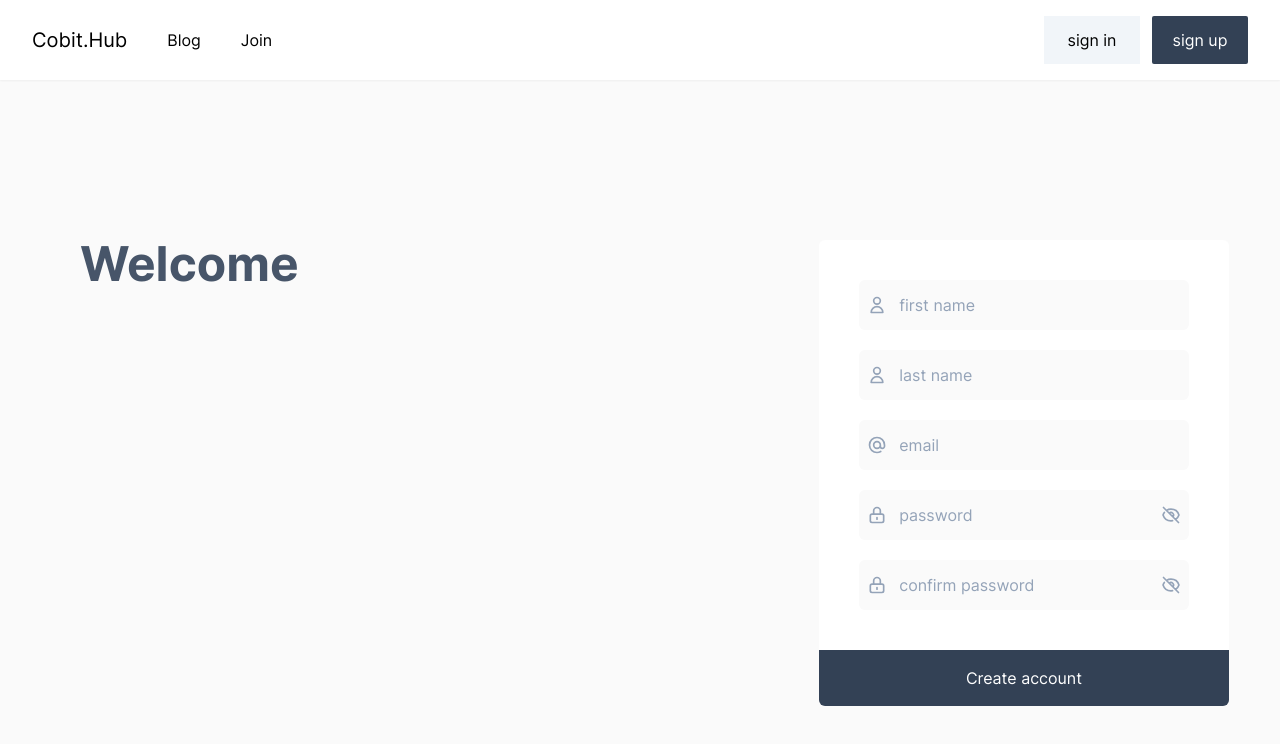
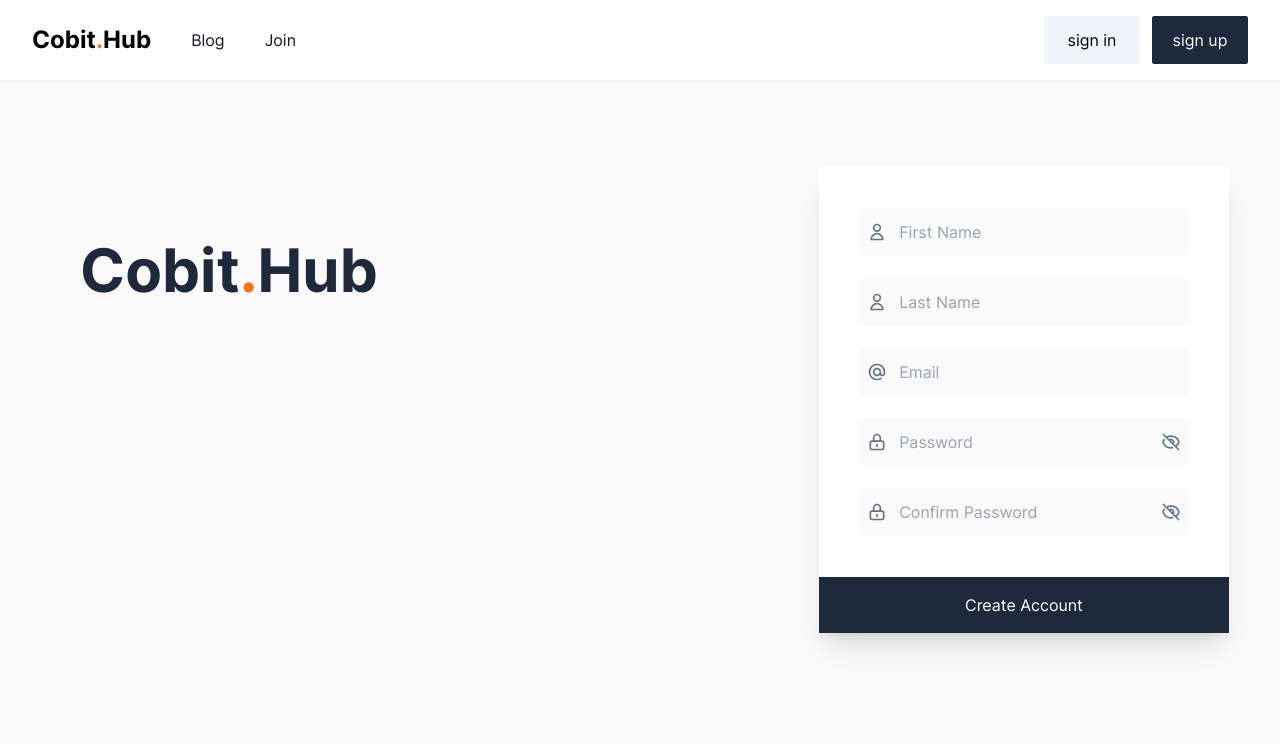
Before and after one commit to zakaryaghanai/cobitHub, a React (Create React App) app in the folder client/: page / in a window 1280 px wide. Shown: the top 744 px of the page. Built offline with nearby package versions, Linux system fonts and the light colour scheme.

Commit message:
refactor cutsomInput component & rendring init header buttons with default handlers

```diff
--- a/client/src/components/App/App.js
+++ b/client/src/components/App/App.js
@@ -14,13 +14,20 @@ class App extends Component {
     signUpButtonClickHandler = () => {
         alert('sign up button clicked')
     }
+
+    state = {
+        handlers: {
+            signInButtonClickHandler: this.signInButtonClickHandler,
+            signUpButtonClickHandler: this.signUpButtonClickHandler,
+        }
+    }
     render() {
         return (
             <div className='page'>
-                <Header signInButtonClickHandler={this.signInButtonClickHandler}/>
+                <Header {...this.state.handlers}/>
                 <div className='main'>
                     <div className='hidden lg:block flex-grow px-20'>
-                        <p className='text-5xl font-bold text-slate-600 pt-10 md:pt-28 lg:pt-40'>Welcome</p>
+                        <p className='text-6xl font-bold text-slate-800 pt-10 md:pt-28 lg:pt-40'>Cobit<span className='text-orange-500'>.</span>Hub</p>
                     </div>
                     <Login/>
                 </div>
--- a/client/src/components/Header/Header.js
+++ b/client/src/components/Header/Header.js
@@ -4,13 +4,6 @@ import './Header.css';
 import * as HeroIcon  from '@heroicons/react/outline'
 
 class Header extends Component {
-    signInButtonClickHandler = () => {
-        alert('attach your sign up handler by passing function reference to signInButtonClickHandler property')
-    }
-
-    signUpButtonClickHandler = () => {
-        alert('attach your sign up handler by passing function reference to signUpButtonClickHandler property')
-    }
 
     state = {
         links: [
@@ -18,10 +11,25 @@ class Header extends Component {
             {name: 'Join', url: '#'}
         ],
         showTopbar: false,
-        signInButtonClickHandler: this.props.signInButtonClickHandler ? this.props.signInButtonClickHandler : this.signInButtonClickHandler,
-        signUpButtonClickHandler: this.props.signUpButtonClickHandler ? this.props.signUpButtonClickHandler : this.signUpButtonClickHandler,
     }
 
+    signInButtonClickHandler = () => {
+        if(this.props.signInButtonClickHandler) {
+            this.props.signInButtonClickHandler()
+
+            return
+        }
+        alert('attach your sign up handler by passing function reference to signInButtonClickHandler property')
+    }
+
+    signUpButtonClickHandler = () => {
+        if(this.props.signUpButtonClickHandler) {
+            this.props.signUpButtonClickHandler()
+
+            return
+        }
+        alert('attach your sign up handler by passing function reference to signUpButtonClickHandler property')
+    }
 
     showDropDownHandler = () =>  {
         this.setState({
@@ -31,16 +39,16 @@ class Header extends Component {
 
     render() {
         return (
-            <header className=''>
+            <header className='relative z-10'>
                 <div className='w-full bg-white py-3 px-8 flex gap-10 shadow-sm relative md:py-4'>
                     <div className='logo flex items-center justify-between flex-grow md:flex-grow-0'>
-                        <div className='text-xl'>Cobit.Hub</div>
+                        <div className='text-2xl font-bold'>Cobit<span className='text-orange-500'>.</span>Hub</div>
                     </div>
 
                     <div className='links flex-grow hidden md:block'>
                         <ul className='items flex gap-10 h-full items-center'>
                             {this.state.links.map((link) => (
-                                <li key={link.name + '_'} className='item'>
+                                <li key={link.name + '_'} className='item text-slate-900'>
                                     <a href={link.url}
                                        className='hover:underline hover:decoration-2'>
                                         {link.name}
@@ -62,24 +70,24 @@ class Header extends Component {
                             className='button h-12 w-24 duration-200 bg-slate-100 hidden lg:block
                             focus:bg-slate-200
                             focus:ring-2 focus:ring focus:ring-slate-300'
-                            onClick={this.state.signInButtonClickHandler}
+                            onClick={this.signInButtonClickHandler}
                         >sign in
                         </button>
                         <button
-                            className='button h-12 w-24 duration-200 bg-slate-700 text-white rounded-sm hidden lg:block
+                            className='button h-12 w-24 duration-200 bg-slate-800 text-white rounded-sm hidden lg:block
                             hover:bg-slate-700
-                            focus:bg-slate-800
+                            focus:bg-slate-900
                             focus:ring-2 focus:ring focus:ring-slate-400'
-                            onClick={this.state.signUpButtonClickHandler}>
+                            onClick={this.signUpButtonClickHandler}>
                             sign up
                         </button>
                     </div>
 
                 </div>
-                <div className= { this.state.showTopbar ? 'bg-white p-4 shadow-md rounded-sm overflow-hidden lg:hidden' : 'hidden'} >
+                <div className= { this.state.showTopbar ? 'w-full bg-white p-4 shadow-md rounded-sm overflow-hidden absolute lg:hidden' : 'hidden'} >
                     <ul className='items flex flex-col h-full items-start md:hidden'>
                         {this.state.links.map((link, index) => (
-                            <li key={link.title} className='w-full cursor-pointer p-4 hover:bg-zinc-50 active:bg-zinc-100'>
+                            <li key={index} className='w-full text-slate-800 cursor-pointer p-4 hover:bg-zinc-50 active:bg-zinc-100'>
                                 <a href={link.url}
                                    className='w-full text-zinc-800'>
                                     {link.name}
@@ -92,13 +100,14 @@ class Header extends Component {
                             className='button h-12 w-24 duration-200 bg-slate-100 lg:hidden
                             focus:bg-slate-200
                             focus:ring-2 focus:ring focus:ring-slate-300'
-                        >sign in
+                            onClick={this.signInButtonClickHandler}>sign in
                         </button>
                         <button
                             className='button h-12 w-24 duration-200 bg-slate-800 text-white rounded-sm lg:hidden
                             hover:bg-slate-700
-                            focus:bg-slate-800
-                            focus:ring-2 focus:ring focus:ring-slate-400'>sign up
+                            focus:bg-slate-900
+                            focus:ring-2 focus:ring focus:ring-slate-400'
+                            onClick={this.signUpButtonClickHandler}>sign up
                         </button>
                     </div>
                 </div>
--- a/client/src/components/Input/CustomInput.css
+++ b/client/src/components/Input/CustomInput.css
@@ -3,12 +3,23 @@
 }
 
 .custom-input input{
-    @apply w-full px-10 py-2 bg-zinc-50 rounded-md text-slate-700;
-    @apply focus:outline-none focus:ring-2 focus:ring-inset
-    focus:ring-slate-300
+    @apply w-full px-10 py-2 bg-zinc-50 rounded-md text-slate-800;
+    @apply focus:outline-none focus:ring-2 focus:ring-inset ring-transparent
+    focus:ring-sky-600
     focus:bg-white;
     height: 50px;
 }
 .custom-input input::placeholder {
     @apply text-slate-400;
 }
+
+.custom-input .icon {
+    @apply absolute w-5 h-5 pointer-events-none left-2 text-slate-500
+}
+
+.custom-input .eye-icon {
+    @apply absolute w-5 h-5 right-2 text-slate-500 cursor-pointer
+}
+.custom-input .eye-icon-active {
+    @apply text-sky-600
+}
--- a/client/src/components/Input/CustomInput.js
+++ b/client/src/components/Input/CustomInput.js
@@ -5,34 +5,43 @@ import * as HeroIcon  from '@heroicons/react/outline'
 
 class CustomInput extends Component {
 
-    iconDefaultClassName = ' absolute w-5 h-5 pointer-events-none left-2 '
     state = {
-        name: this.props.name,
-        icon: this.props.icon,
-        iconDefaultColor : this.props.icon && this.props.icon.color
-            ? this.iconDefaultClassName + ' ' + this.props.icon.color
-            : this.iconDefaultClassName + ' text-slate-400' ,
-        placeholder: this.props.placeHolder ? this.props.placeHolder : '',
-        inputType: this.props.type ? this.props.type : 'text',
-        showPassword: false
+        attrs: this.props.attrs ? {...this.props.attrs} : '',
+        icon: this.props.icon ? (
+            React.createElement(this.props.icon.name, {className: 'icon ' + this.props.icon.className})
+        ) : '',
+        showPasswordHandler: (this.props.showPassword && this.props.attrs.type === 'password') ?? false,
+        showPassword: false,
     }
 
+    showPasswordHandler = (e) =>  {
+
+        let newAttrs = this.state.attrs
+        newAttrs.type = 'text'
+        this.setState({
+            showPassword : true,
+            attr : {...newAttrs}
+        })
+    }
+
+    hidePasswordHandler = (e) =>  {
+        let newAttrs = this.state.attrs
+        newAttrs.type = 'password'
+        this.setState({
+            showPassword : false,
+            attr : {...newAttrs}
+        })
+    }
     render = () => {
 
         return (
             <div className='custom-input flex items-center overflow-hidden'>
-                {this.state.icon ? (
-                    React.createElement(this.state.icon.name, {className: this.state.iconDefaultColor})
-                ) : ''}
-                <input name={this.state.name} id={this.state.name} type={this.state.inputType} placeholder={this.state.placeholder}/>
-                {this.state.inputType === 'password' ? (
-                    (this.state.showPassword
-                        ? (
-                            <HeroIcon.EyeIcon className='absolute w-5 h-5 right-2 text-slate-400 cursor-pointer hover:text-slate-800'/>
-                        )
-                        : (
-                            <HeroIcon.EyeOffIcon className='absolute w-5 h-5 right-2 text-slate-400 cursor-pointer hover:text-slate-800'/>
-                        ))
+                {this.state.icon}
+                <input {...this.state.attrs}/>
+                {this.state.showPasswordHandler ? (
+                    this.state.showPassword ?
+                        (<HeroIcon.EyeIcon className='eye-icon eye-icon-active' onClick={this.hidePasswordHandler}/>) :
+                        (<HeroIcon.EyeOffIcon className='eye-icon' onClick={this.showPasswordHandler}/>)
                 ) : ''}
             </div>
         )
--- a/client/src/components/Login/Login.css
+++ b/client/src/components/Login/Login.css
@@ -1,21 +1,20 @@
 .login-view {
-    @apply flex flex-col w-full lg:w-2/5 items-center pt-0 md:pt-28 lg:pt-40;
+    @apply relative flex flex-col w-full lg:w-2/5 items-center justify-center  -top-32 md:-top-10;
 }
 .login-view .login-card {
-    @apply w-full bg-white overflow-hidden rounded-md;
-    @apply mx-auto w-full md:w-2/3 lg:w-4/5;
-    /*width: clmap(500px, 50%, 100px);*/
+    @apply w-full bg-white rounded-none overflow-hidden;
+    @apply mx-auto w-full md:w-2/3 lg:w-4/5 shadow-xl;
     max-width: 450px;
 }
 
 .login-view .login-card .inputs {
-    @apply p-10 flex flex-col gap-5;
+    @apply select-none p-10 flex flex-col gap-5;
 }
 
 .login-view .login-card button {
-    @apply w-full bg-slate-700 text-white p-4
-    hover:bg-slate-800
-    focus:bg-slate-600
+    @apply w-full bg-slate-800 text-white p-4
+    hover:bg-slate-700
+    focus:bg-slate-900
     duration-200
     ;
 }
--- a/client/src/components/Login/Login.js
+++ b/client/src/components/Login/Login.js
@@ -6,28 +6,32 @@ import CustomInput from "../Input/CustomInput";
 class Login extends Component {
     state = {
         inputs: [
-            {icon: {name: HeroIcon.UserIcon}, placeholder: 'first name', name: 'firstName'},
-            {icon: {name: HeroIcon.UserIcon}, placeholder: 'last name', name: 'lastName'},
-            {icon: {name: HeroIcon.AtSymbolIcon}, placeholder: 'email', name: 'email'},
-            {icon: {name: HeroIcon.LockClosedIcon}, placeholder: 'password', type: 'password', name: 'password'},
-            {icon: {name: HeroIcon.LockClosedIcon}, placeholder: 'confirm password', type: 'password', name: 'confirmPassword'},
+            {attrs: {placeholder: 'First Name', name: 'firstName'},
+                icon: {name: HeroIcon.UserIcon}
+            },
+            {attrs: {placeholder: 'Last Name', name: 'lastName'},
+                icon: {name: HeroIcon.UserIcon} },
+            {attrs: {placeholder: 'Email', name: 'email'},
+                icon: {name: HeroIcon.AtSymbolIcon} },
+            {attrs: {placeholder: 'Password', type: 'password', name: 'password'},
+                icon: {name: HeroIcon.LockClosedIcon},
+                showPassword: true },
+            {attrs: {placeholder: 'Confirm Password', type: 'password', name: 'confirmPassword'},
+                icon: {name: HeroIcon.LockClosedIcon},
+                showPassword: true },
         ]
     }
 
-    handleChange = (e) => {
-        console.log(e)
-    }
     render() {
         return (
             <div className='login-view'>
                 <div className='login-card'>
                     <div className='inputs'>
-                        {this.state.inputs.map((input, index) => (
-                            <CustomInput key={input.name} icon={input.icon}
-                                         placeHolder={input.placeholder} type={input.type} name={input.name} />
+                        {this.state.inputs.map((attrs, index) => (
+                            <CustomInput key={index} {...attrs} />
                         ))}
                     </div>
-                    <button>Create account</button>
+                    <button>Create Account</button>
                 </div>
             </div>
         )
--- a/client/tailwind.config.js
+++ b/client/tailwind.config.js
@@ -1,4 +1,5 @@
 module.exports = {
+  important: true,
   content: [
     "./src/**/*.{js,jsx,ts,tsx}",
   ],
```
